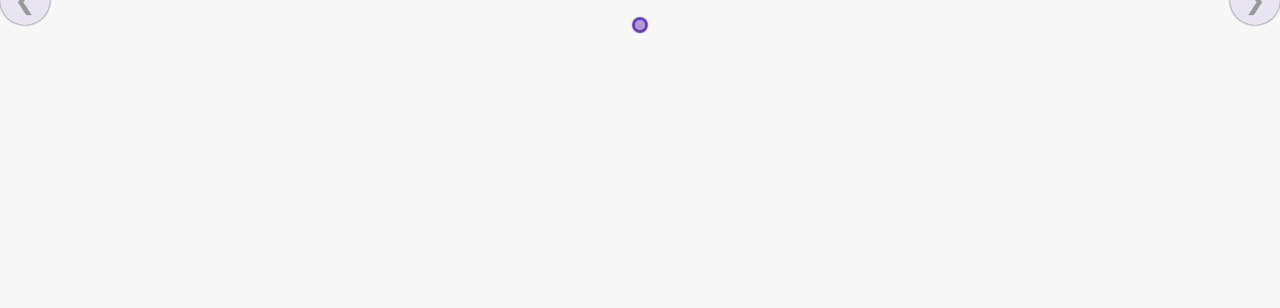
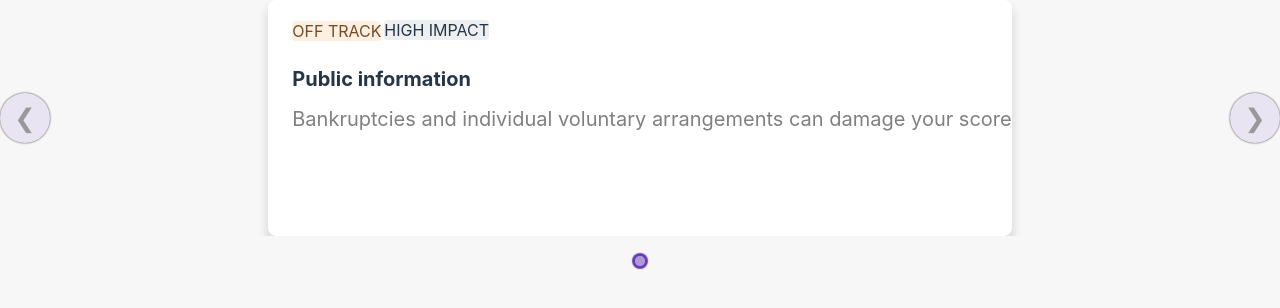
Before and after one commit to Alex969/alex-annani-clearscore, a React (Create React App) app: page / in a window 1280 px wide. Shown: the top 308 px of the page. Built offline with nearby package versions, Linux system fonts and the light colour scheme.

Commit message:
render basic card with hardcoded off track tag

```diff
--- a/src/App.tsx
+++ b/src/App.tsx
@@ -1,5 +1,6 @@
 import React from 'react';
 import Carousel from 'react-elastic-carousel';
+import Card from './components/Card';
 import './App.css';
 
 const breakPoints = [
@@ -15,6 +16,13 @@ function App() {
       <Carousel
       breakPoints={breakPoints}
       isRTL={false}>
+        <Card
+          header={"Public information"}
+          body={'Bankruptcies and individual voluntary arrangements can damage your score'}
+          impact={"HIGH IMPACT"}
+          track={
+            "OFF TRACK"}
+          />
 
       </Carousel>
 
```
Also changed, not shown: src/components/Card.css (renamed from src/components/Cards.css), src/components/Card.tsx (renamed from src/components/Cards.tsx).
